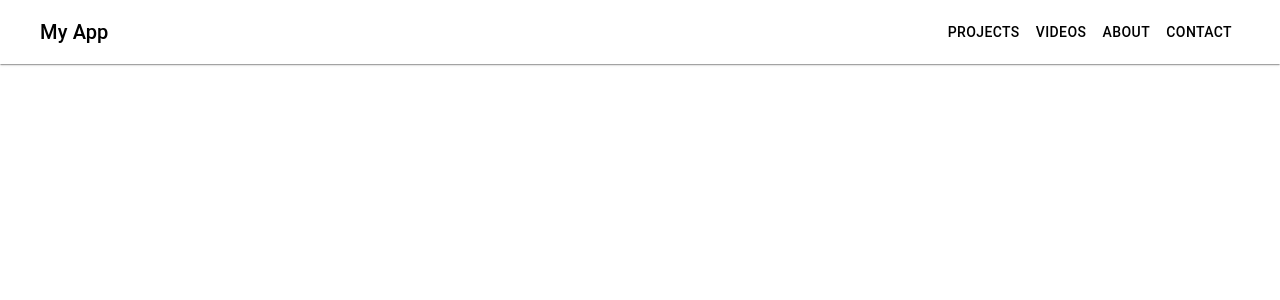
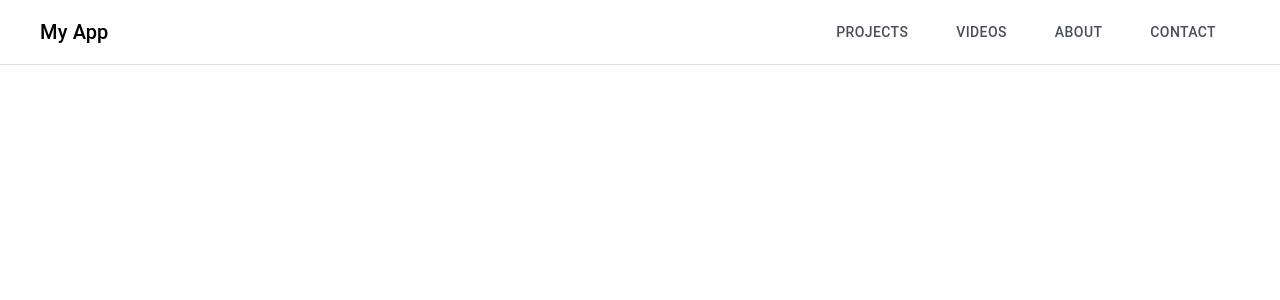
Before and after one commit to Rudreshcg/gruham, a React (Create React App) app: page / in a window 1280 px wide. Shown: the top 300 px of the page. Built offline with nearby package versions, Linux system fonts and the light colour scheme; the HTML template or start-up script is replaced by a standard one.

Commit message:
updated header

```diff
--- a/src/components/Header.tsx
+++ b/src/components/Header.tsx
@@ -1,7 +1,16 @@
 import React, { useState } from 'react';
-import { AppBar, Toolbar, Typography, Button, IconButton, Drawer, List, ListItem, ListItemText } from '@mui/material';
+import { AppBar, Toolbar, Typography, Button, IconButton, Drawer, List, ListItem, ListItemText, Divider } from '@mui/material';
 import MenuIcon from '@mui/icons-material/Menu';
 import { Link as RouterLink } from 'react-router-dom';
+import { styled } from '@mui/system';
+
+// Create a styled component for the desktop menu
+const DesktopMenu = styled('div')(({ theme }) => ({
+  display: 'none',
+  [theme.breakpoints.up('md')]: {
+    display: 'flex',
+  },
+}));
 
 const Header: React.FC = () => {
   const [drawerOpen, setDrawerOpen] = useState(false);
@@ -18,26 +27,79 @@ const Header: React.FC = () => {
           backgroundColor: 'white',
           color: 'black'
         }}
-        elevation={1}
+        elevation={0}
       >
-        <Toolbar sx={{ maxWidth: '1200px', margin: '0 auto', width: '100%' }}>
-          <Typography variant="h6" component="div" sx={{ flexGrow: 1 }}>
+        <Toolbar sx={{ maxWidth: '1200px', margin: '0 auto', width: '100%', minHeight: '80px', padding: '0 16px' }}>
+          <Typography
+            variant="h6"
+            component={RouterLink}
+            to="/"
+            sx={{ flexGrow: 1, textDecoration: 'none', color: 'inherit' }}
+          >
             My App
           </Typography>
-          <div className="desktop-menu">
-            <Button color="inherit" component={RouterLink} to="/" sx={{ color: 'black' }}>
+          <DesktopMenu>
+            <Button
+              color="inherit"
+              component={RouterLink}
+              to="/projects"
+              sx={{
+                color: '#4b4f58',
+                p: "16px 24px",
+                '&:hover': {
+                  color: 'blue',
+                  backgroundColor: 'inherit'
+                }
+              }}
+            >
               PROJECTS
             </Button>
-            <Button color="inherit" component={RouterLink} to="/videos" sx={{ color: 'black' }}>
+            <Button
+              color="inherit"
+              component={RouterLink}
+              to="/videos"
+              sx={{
+                color: '#4b4f58',
+                p: "16px 24px",
+                '&:hover': {
+                  color: 'blue',
+                  backgroundColor: 'inherit'
+                }
+              }}
+            >
               VIDEOS
             </Button>
-            <Button color="inherit" component={RouterLink} to="/about" sx={{ color: 'black' }}>
+            <Button
+              color="inherit"
+              component={RouterLink}
+              to="/about"
+              sx={{
+                color: '#4b4f58',
+                p: "16px 24px",
+                '&:hover': {
+                  color: 'blue',
+                  backgroundColor: 'inherit'
+                }
+              }}
+            >
               ABOUT
             </Button>
-            <Button color="inherit" component={RouterLink} to="/contact" sx={{ color: 'black' }}>
+            <Button
+              color="inherit"
+              component={RouterLink}
+              to="/contact"
+              sx={{
+                color: '#4b4f58',
+                p: "16px 24px",
+                '&:hover': {
+                  color: 'blue',
+                  backgroundColor: 'inherit'
+                }
+              }}
+            >
               CONTACT
             </Button>
-          </div>
+          </DesktopMenu>
           <IconButton
             edge="start"
             color="inherit"
@@ -48,6 +110,7 @@ const Header: React.FC = () => {
             <MenuIcon />
           </IconButton>
         </Toolbar>
+        <Divider sx={{ width: '100%' }} />
       </AppBar>
 
       <Drawer
@@ -57,7 +120,7 @@ const Header: React.FC = () => {
         sx={{ display: { xs: 'block', md: 'none' } }}
       >
         <List sx={{ width: 250 }}>
-          <ListItem button component={RouterLink} to="/" onClick={toggleDrawer(false)}>
+          <ListItem button component={RouterLink} to="/projects" onClick={toggleDrawer(false)}>
             <ListItemText primary="PROJECTS" />
           </ListItem>
           <ListItem button component={RouterLink} to="/videos" onClick={toggleDrawer(false)}>
```
